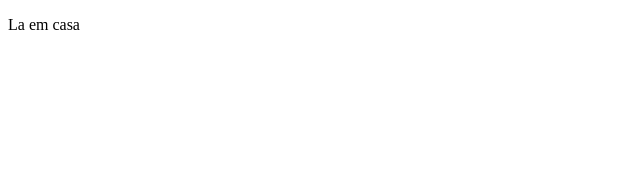
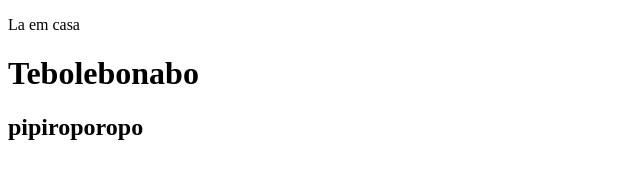
Before and after one commit to ithanamaral/Formulario_Carro, a plain HTML site: page index.html in a window 1280 px wide. Shown: the whole page, without its empty margins (0-640 px from the left). Drawn offline with Linux system fonts and the light colour scheme.

Commit message:
terceiro commit

```diff
--- a/index.html
+++ b/index.html
@@ -3,9 +3,11 @@
 <head>
     <meta charset="UTF-8">
     <meta name="viewport" content="width=device-width, initial-scale=1.0">
-    <title>Document</title>
+<title>Bike Word</title>
 </head>
 <body>
     <p>La em casa</p>
+    <h1>Tebolebonabo</h1>
+    <h2>pipiroporopo</h2>
 </body>
 </html>
```
